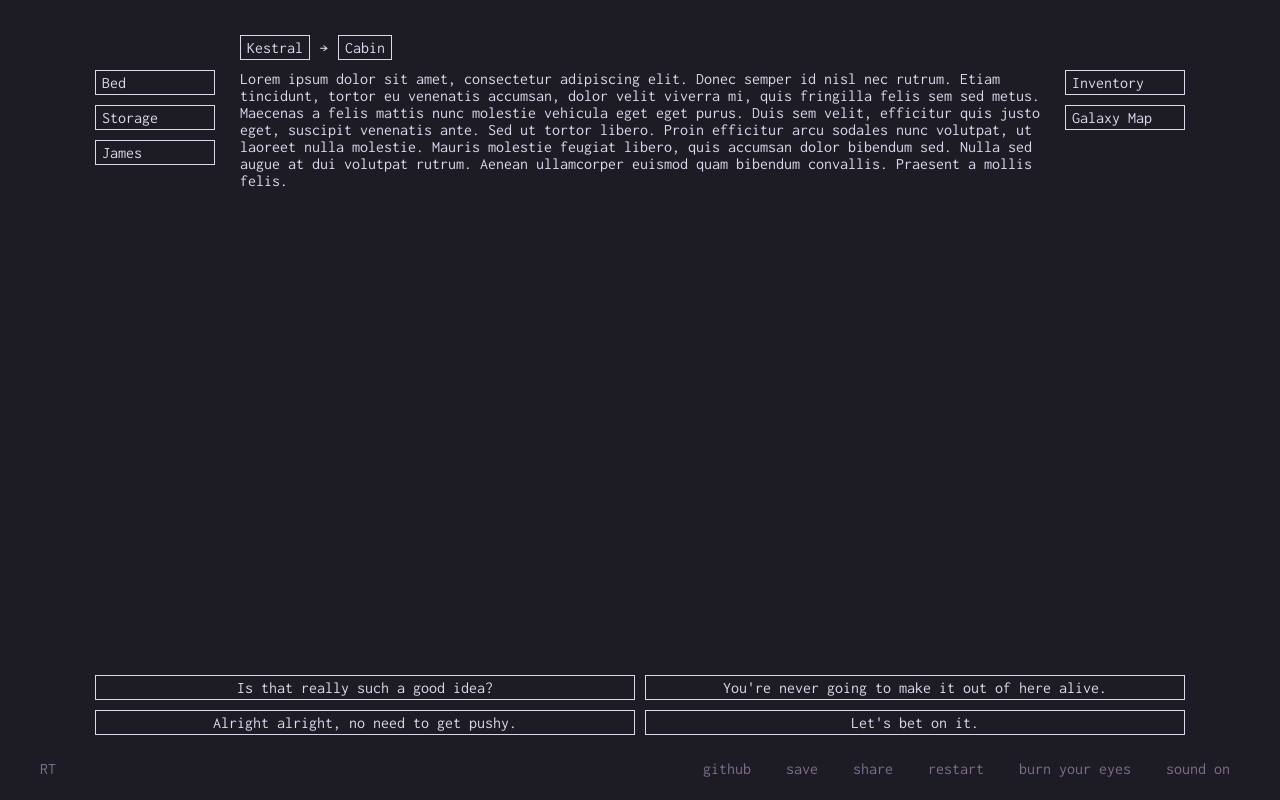
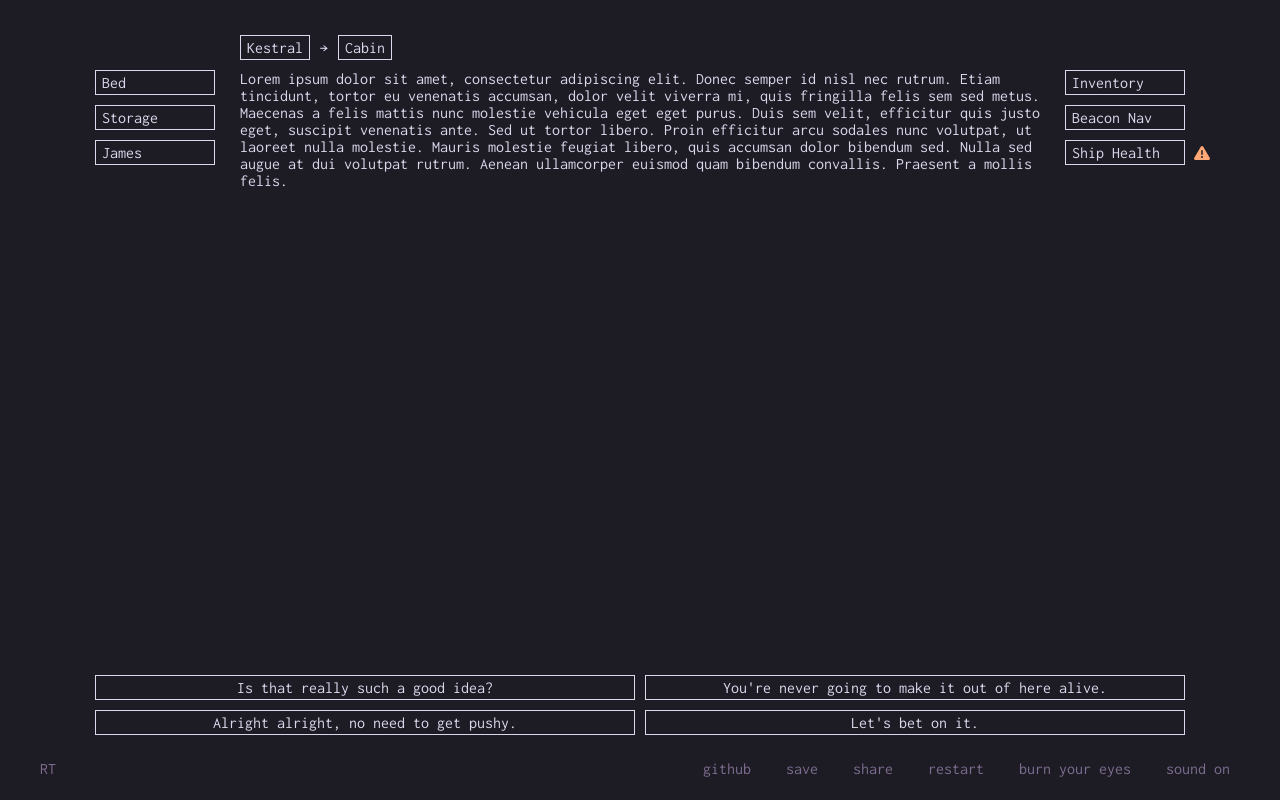
Before and after one commit to robert-c-towell/deep-runner, a React (Create React App) app: page / in a window 1280 px wide. Built offline with nearby package versions, Linux system fonts and the light colour scheme.

Commit message:
Fix styling

```diff
--- a/package.json
+++ b/package.json
@@ -3,6 +3,9 @@
   "version": "0.1.0",
   "private": true,
   "dependencies": {
+    "@fortawesome/fontawesome-svg-core": "^6.4.0",
+    "@fortawesome/free-solid-svg-icons": "^6.4.0",
+    "@fortawesome/react-fontawesome": "^0.2.0",
     "@testing-library/jest-dom": "^5.16.5",
     "@testing-library/react": "^13.4.0",
     "@testing-library/user-event": "^13.5.0",
--- a/src/components/Layout/MainContent/MainContent.jsx
+++ b/src/components/Layout/MainContent/MainContent.jsx
@@ -2,26 +2,30 @@ import Dialogue from './Dialogue';
 import ChoiceMatrix from './ChoiceMatrix';
 import Button from '../../UI/Buttons/Button';
 import ButtonList from '../../UI/ButtonList';
+import { Warning } from '../../UI/Icons/Icons';
 
 import classes from './MainContent.module.css';
 
 const MainContent = () => {
+  let content = <Dialogue />
+
   return <div className={classes.MainContent}>
     <div className={classes.row}>
       <div className={`${classes['location-list']} ${classes.column}`}>
-        <ButtonList>
+        <ButtonList alignRight={true}>
           <Button onClick={() => {}}>Bed</Button>
           <Button onClick={() => {}}>Storage</Button>
           <Button onClick={() => {}}>James</Button>
         </ButtonList>
       </div>
       <div class={classes.column}>
-        <Dialogue />
+        {content}
       </div>
       <div className={`${classes['access-list']} ${classes.column}`}>
-        <ButtonList>
+        <ButtonList alignLeft={true}>
           <Button onClick={() => {}}>Inventory</Button>
-          <Button onClick={() => {}}>Galaxy Map</Button>
+          <Button onClick={() => {}}>Beacon Nav</Button>
+          <Button onClick={() => {}}>Ship Health</Button>{true ? <Warning /> : <></>}
         </ButtonList>
       </div>
     </div>
--- a/src/components/UI/ButtonList.jsx
+++ b/src/components/UI/ButtonList.jsx
@@ -1,7 +1,7 @@
 import classes from './ButtonList.module.css';
 
 const ButtonList = (props) => {
-  return <div className={classes.ButtonList}>
+  return <div className={`${classes.ButtonList} ${props.alignRight? classes.left : ''} ${props.alignLeft? classes.right : ''}`}>
     {props.children}
   </div>
 }
--- a/src/components/UI/ButtonList.module.css
+++ b/src/components/UI/ButtonList.module.css
@@ -1,11 +1,29 @@
 .ButtonList {
   display:inline-block;
   height: 100%;
-  width: 120px;
+  width: 150px;
 }
 
 .ButtonList button {
   text-align: left;
   margin: 0 0px 10px 0px;
-  width: 100%;
+  width: calc(100% - 30px);
 }
+
+.ButtonList.left button {
+  float: right
+}
+.ButtonList.left svg {
+  float: left
+}
+
+.ButtonList.right button {
+  float: left
+}
+.ButtonList.right svg {
+  float: right
+}
+
+.ButtonList svg {
+  margin: 5px;
+}
--- a/src/components/UI/Buttons/Button.jsx
+++ b/src/components/UI/Buttons/Button.jsx
@@ -2,7 +2,7 @@ import classes from './Button.module.css';
 
 const Button = (props) => {
   return (
-    <button type={props.type} className={`${classes.button} ${props.className}`} onClick={props.onClick}>{props.children}</button>
+    <button type={props.type} className={`${classes.button} ${props.className ? props.className : ''}`} onClick={props.onClick}>{props.children}</button>
   )
 }
 
--- /dev/null
+++ b/src/components/UI/Icons/Icons.jsx
@@ -0,0 +1,10 @@
+import { FontAwesomeIcon } from '@fortawesome/react-fontawesome';
+import { faTriangleExclamation } from '@fortawesome/free-solid-svg-icons';
+
+import classes from './Icons.module.css';
+
+const Warning = () => {
+  return <FontAwesomeIcon className={classes.Warning} icon={faTriangleExclamation} />
+}
+
+export { Warning };
--- /dev/null
+++ b/src/components/UI/Icons/Icons.module.css
@@ -0,0 +1,13 @@
+.Warning {
+  color: rgb(255, 234, 117);
+  animation: flash 2s ease-in infinite alternate;
+}
+
+@keyframes flash {
+  from {
+    color: rgb(255, 234, 117);
+  }
+  to {
+    color: rgb(255, 126, 117);
+  }
+}
```
Also changed, not shown: 2 other files (tests, documents, lock files or other folders).
